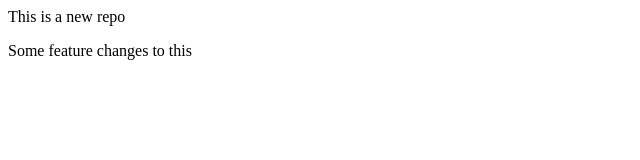
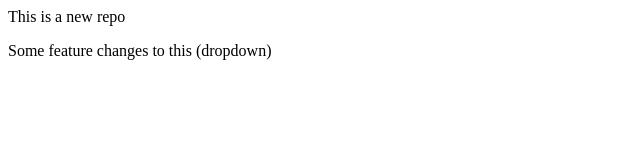
Before and after one commit to ElenaPearl/LocalRepo, a plain HTML site: page index.html in a window 1280 px wide. Shown: the full height of the page, 0-640 px from the left. Drawn offline with Linux system fonts and the light colour scheme.

Commit message:
Dropdown

```diff
--- a/index.html
+++ b/index.html
@@ -1,2 +1,2 @@
 <p>This is a new repo</p>
-<p>Some feature changes to this</p>
+<p>Some feature changes to this (dropdown)</p>
```
